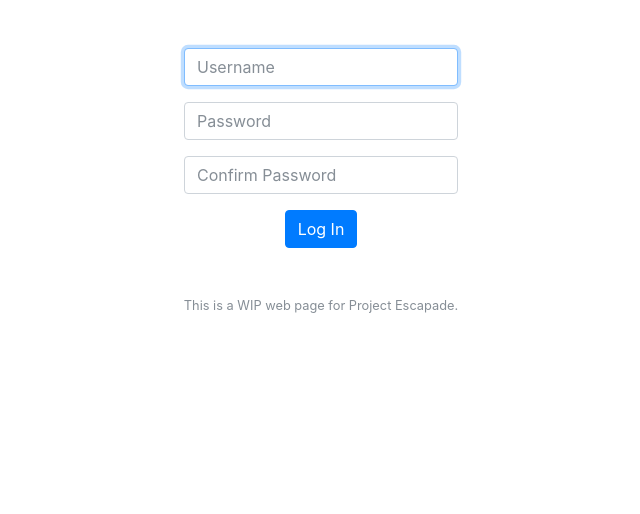
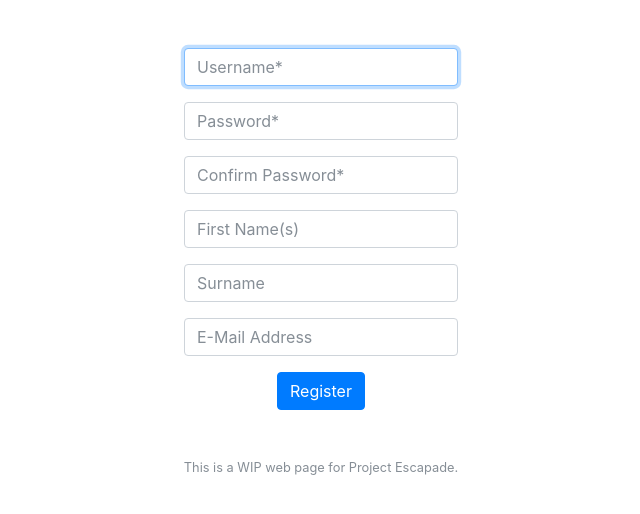
Before and after one commit to STMcNamara/Escapade, a Flask app: page /register in a window 1280 px wide. Shown: the part 76-590 px from the top of the page, without its empty margins (319-959 px from the left). Run offline with Flask 2, Linux system fonts and the light colour scheme; some libraries are stand-ins or nearby versions.

Commit message:
WIP for implementation of Register

```diff
--- a/app.py
+++ b/app.py
@@ -8,7 +8,8 @@ Escapade database.
 from flask import Flask, abort, redirect, render_template, request
 from pathlib import Path
 from ss_api_functions import formatBqUrl, BrowseQuotes, CSVtoDict, liveSearchRequestQuotes_T
-from db_helpers import db_intialise
+from db_functions import db_intialise
+from helpers import apology
 
 # Configure application
 app = Flask(__name__)
@@ -140,9 +141,43 @@ def logout():
     """TODO - Placeholder for accounts functionality - Log Out"""
     return render_template("todo.html")
 
-@app.route("/register")
+@app.route("/register", methods=["GET", "POST"])
 def register():
-    """TODO - Placeholder for accounts functionality - Register"""
+    """TODO - Allows the user to register an account and provde Optional
+    account details.
+
+    GET:
+        Presents register.html to allow user to submit account details.
+
+    POST:
+        INPUTS - TOSO
+
+        CALLS - TODO
+
+        RETURNS - TODO
+
+    """
+    # User reached route via POST (by submitting account details)
+    if request.method == "POST":
+
+               # Ensure username was submitted
+        if not request.form.get("username"):
+            return apology("must provide username")
+
+        # Ensure password was submitted
+        elif not request.form.get("password"):
+            return apology("must provide password")
+
+        # Ensure passwords match
+        elif request.form.get("password") != request.form.get("confirmation"):
+            return apology("passwords do not match")
+
+        else:
+            # TODO - for now return to front page
+            return render_template("index.html")
+
+
+
     return render_template("register.html")
 
 @app.route("/login")
--- a/db_helpers.py
+++ b/db_functions.py
@@ -29,12 +29,15 @@ def db_createTable(conn, createTableSQL):
 
 # Create the user table tables TODO - OR UPDATE:
 createTableSQL_Users = """ CREATE TABLE IF NOT EXISTS users (
-                                        user_id integer PRIMARY KEY,
+                                        user_id integer PRIMARY KEY AUTOINCREMENT,
                                         username text NOT NULL,
                                         password text NOT NULL,
-                                        first_name text,
-                                        second_name text,
-                                        email text
+                                        firstName text,
+                                        secondName text,
+                                        email text,
+                                        locationPref text,
+                                        localePref text,
+                                        currencyPref text
                                         ); """
 
 
@@ -47,8 +50,9 @@ def db_createUser(conn, user):
     :param project:
     :return: project id
     """
-    sql = ''' INSERT INTO users(user_id,username,password,first_name,second_name,email)
-              VALUES(?,?,?,?,?,?) '''
+    sql = ''' INSERT INTO users(username,password,firstName,secondName,email,
+                                locationPref,localePref,currencyPref)
+              VALUES(?,?,?,?,?,?,?,?) '''
     cur = conn.cursor()
     cur.execute(sql, user)
     return cur.lastrowid
@@ -93,16 +97,16 @@ def main():
     # Create the database if it doesn't exist
     db_intialise()
 
-    # User data
-    user_1 = (1,"stm","password","Sean","McNamara","sean@mail")
-    user_2 = (2,"lcr","password","Lee","Ramsay","lee@mail")
-
     # Connect to database
     conn = db_connect(r"database.db")
+    with conn:
+        # create new users
 
-    # create new users
-    db_createUser(conn,user_1)
-    db_createUser(conn,user_2)
+        user_1 = ("stm","abc","Sean","McNamara","sean@mail","UK","UK","GBP")
+        user_2 = ("lcr","123","Lee","Ramsay","lee@mail","","","")
+
+        db_createUser(conn,user_1)
+        db_createUser(conn,user_2)
 
 
 
--- a/templates/register.html
+++ b/templates/register.html
@@ -7,14 +7,23 @@
 {% block main %}
 <form action="/register" method="post">
     <div class="form-group">
-        <input autocomplete="off" autofocus class="form-control" name="username" placeholder="Username" type="text"/>
+        <input autocomplete="off" autofocus class="form-control" name="username" placeholder="Username*" type="text"/>
     </div>
     <div class="form-group">
-        <input class="form-control" name="password" placeholder="Password" type="password"/>
+        <input class="form-control" name="password" placeholder="Password*" type="password"/>
     </div>
     <div class="form-group">
-        <input class="form-control" name="confirmation" placeholder="Confirm Password" type="password"/>
+        <input class="form-control" name="confirmation" placeholder="Confirm Password*" type="password"/>
     </div>
-    <button class="btn btn-primary" type="submit">Log In</button>
+    <div class="form-group">
+        <input class="form-control" name="firstName" placeholder="First Name(s)" type="text"/>
+    </div>
+    <div class="form-group">
+        <input class="form-control" name="secondName" placeholder="Surname" type="text"/>
+    </div>
+    <div class="form-group">
+        <input class="form-control" name="email" placeholder="E-Mail Address" type="text"/>
+    </div>
+    <button class="btn btn-primary" type="submit">Register</button>
 </form>
 {% endblock %}
```
Also changed, not shown: helpers.py (added, +9 -0 lines), templates/apology.html (added, +15 -0 lines).
